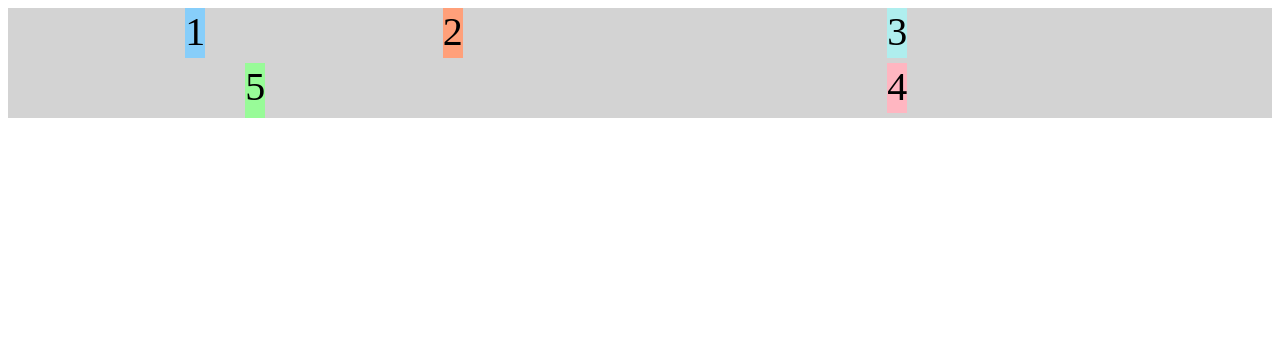
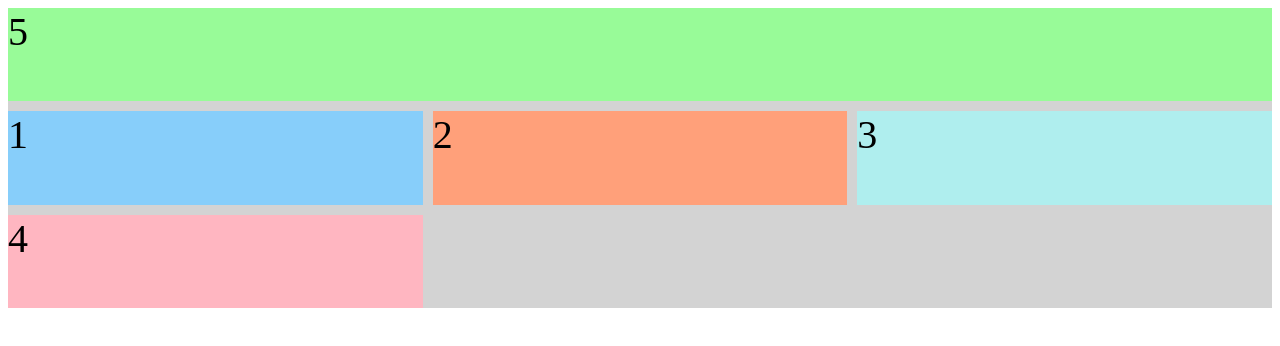
Before and after one commit to IamLAM/CSS-Grid, a plain HTML site: page index.html in a window 1280 px wide. Drawn offline with Linux system fonts and the light colour scheme.

Commit message:
Manejo de grid template y grid area

```diff
--- a/index.html
+++ b/index.html
@@ -1,37 +1,36 @@
 <style>
-  .d1{background:LightSkyBlue;}
-  .d2{background:LightSalmon;
+  .item1{background:LightSkyBlue;}
+  .item2{background:LightSalmon;}
+  .item3{background:PaleTurquoise;}
+  .item4{background:LightPink;}
 
-   justify-self:center; /* start center end*/
-  }
-  .d3{background:PaleTurquoise;}
-  .d4{background:LightPink;}
-  .d5{background:PaleGreen;
-   grid-column:1/3;
-    grid-row:2/4;
+  .item5 {
+    background: PaleGreen;
+
+
+    grid-area:header;
   }
 
   .container {
     font-size: 40px;
+    min-height: 300px;
     width: 100%;
     background: LightGray;
-    display:grid;
-    grid-template-columns: 1fr 100px 2fr; /*fracciones fr auto, % o px  */
-      grid-template-rows:50px 50px; /*Dos filas añadidas*/
-          grid-column-gap:20px; /* Creamos espacio entre las columnas*/
-            grid-row-gap:5px;
-
-            /* grid-gap:10px 20px  aplicamos al mismo tiempo a col y row */
-
-
-      justify-items:center;
+    display: grid;
+    grid-template-columns: 1fr 1fr 1fr;
+    grid-template-rows: 1fr 1fr 1fr;
+    grid-gap: 10px;
+    grid-template-areas:
+      "header header header"
+      "advert content content"
+      "footer footer footer";
   }
 </style>
 
 <div class="container">
-  <div class="d1">1</div>
-  <div class="d2">2</div>
-  <div class="d3">3</div>
-  <div class="d4">4</div>
-  <div class="d5">5</div>
+  <div class="item1">1</div>
+  <div class="item2">2</div>
+  <div class="item3">3</div>
+  <div class="item4">4</div>
+  <div class="item5">5</div>
 </div>
```
